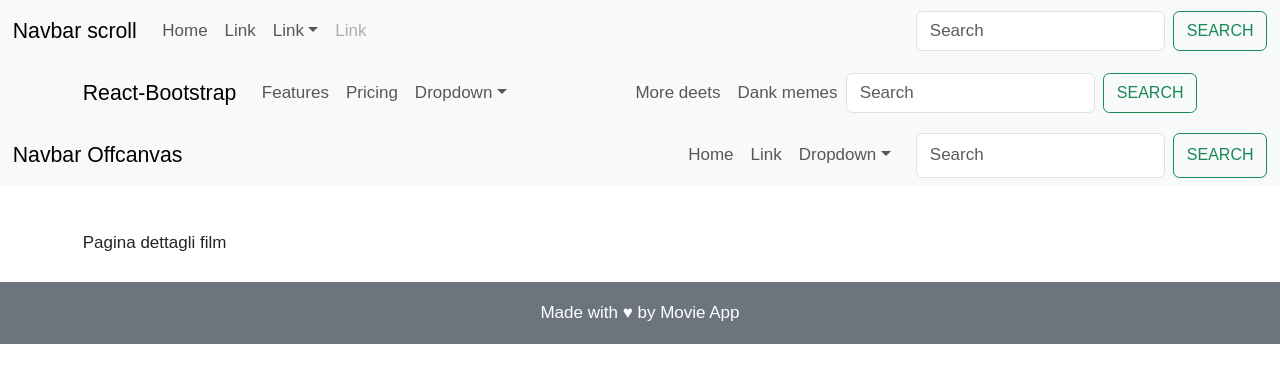
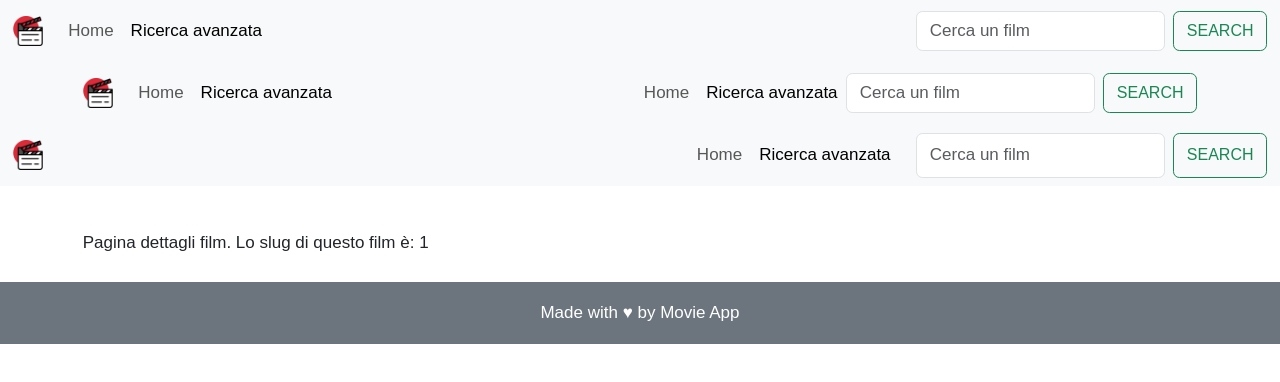
Before and after one commit to Danilo-Mosca/movies-frontend, a React (Vite) app: page /movies/1 in a window 1280 px wide. Shown: the top 382 px of the page. Built offline with nearby package versions, Linux system fonts and the light colour scheme.

Commit message:
fixed header sidebar navlinks

```diff
--- a/src/components/Card.jsx
+++ b/src/components/Card.jsx
@@ -1,3 +1,5 @@
+import { Link } from "react-router-dom";
+
 function Card({ data }) {
 
     const posterUrl = import.meta.env.VITE_API_POSTER;
@@ -11,6 +13,7 @@ function Card({ data }) {
                 {/* <a href="#" className="btn btn-primary" onClick={onShowMovie}>
                     Maggiori info
                 </a> */}
+            <Link to={`/movies/${data.slug}`}>Dettagli</Link>
             </div>
         </div>
     );
--- a/src/components/Header.jsx
+++ b/src/components/Header.jsx
@@ -5,14 +5,19 @@ import Nav from 'react-bootstrap/Nav';
 import Navbar from 'react-bootstrap/Navbar';
 import NavDropdown from 'react-bootstrap/NavDropdown';
 import Offcanvas from 'react-bootstrap/Offcanvas';
-
+import { NavLink } from 'react-router-dom';
 function Header() {
     return (
         <>
             <header>
                 <Navbar expand="md" className="bg-body-tertiary">
                     <Container fluid>
-                        <Navbar.Brand href="#">Navbar scroll</Navbar.Brand>
+                        <Navbar.Brand>
+                            <NavLink to="/" className="nav-link">
+                                <img src="./../favicon.png" width="30" height="30" alt="logo Movie App" />
+                            </NavLink>
+                        </Navbar.Brand>
+
                         <Navbar.Toggle aria-controls="navbarScroll" />
                         <Navbar.Collapse id="navbarScroll">
                             <Nav
@@ -20,9 +25,9 @@ function Header() {
                                 style={{ maxHeight: '100px' }}
                                 navbarScroll
                             >
-                                <Nav.Link href="#action1">Home</Nav.Link>
-                                <Nav.Link href="#action2">Link</Nav.Link>
-                                <NavDropdown title="Link" id="navbarScrollingDropdown">
+                                <NavLink to="/" className="nav-link">Home</NavLink>
+                                <NavLink to="/movies" className="nav-link">Ricerca avanzata</NavLink>
+                                {/* <NavDropdown title="Link" id="navbarScrollingDropdown">
                                     <NavDropdown.Item href="#action3">Action</NavDropdown.Item>
                                     <NavDropdown.Item href="#action4">
                                         Another action
@@ -31,15 +36,12 @@ function Header() {
                                     <NavDropdown.Item href="#action5">
                                         Something else here
                                     </NavDropdown.Item>
-                                </NavDropdown>
-                                <Nav.Link href="#" disabled>
-                                    Link
-                                </Nav.Link>
+                                </NavDropdown> */}
                             </Nav>
                             <Form className="d-flex">
                                 <Form.Control
                                     type="search"
-                                    placeholder="Search"
+                                    placeholder="Cerca un film"
                                     className="me-2"
                                     aria-label="Search"
                                 />
@@ -53,13 +55,18 @@ function Header() {
             <header>
                 <Navbar collapseOnSelect expand="md" className="bg-body-tertiary">
                     <Container>
-                        <Navbar.Brand href="#home">React-Bootstrap</Navbar.Brand>
+                        <Navbar.Brand>
+                            <NavLink to="/" className="nav-link">
+                                <img src="./../favicon.png" width="30" height="30" alt="logo Movie App" />
+                            </NavLink>
+
+                        </Navbar.Brand>
                         <Navbar.Toggle aria-controls="responsive-navbar-nav" />
                         <Navbar.Collapse id="responsive-navbar-nav">
                             <Nav className="me-auto">
-                                <Nav.Link href="#features">Features</Nav.Link>
-                                <Nav.Link href="#pricing">Pricing</Nav.Link>
-                                <NavDropdown title="Dropdown" id="collapsible-nav-dropdown">
+                                <NavLink to="/" className="nav-link">Home</NavLink>
+                                <NavLink to="/movies" className="nav-link">Ricerca avanzata</NavLink>
+                                {/* <NavDropdown title="Dropdown" id="collapsible-nav-dropdown">
                                     <NavDropdown.Item href="#action/3.1">Action</NavDropdown.Item>
                                     <NavDropdown.Item href="#action/3.2">
                                         Another action
@@ -69,18 +76,16 @@ function Header() {
                                     <NavDropdown.Item href="#action/3.4">
                                         Separated link
                                     </NavDropdown.Item>
-                                </NavDropdown>
+                                </NavDropdown> */}
                             </Nav>
                             <Nav>
-                                <Nav.Link href="#deets">More deets</Nav.Link>
-                                <Nav.Link eventKey={2} href="#memes">
-                                    Dank memes
-                                </Nav.Link>
+                                <NavLink to="/" className="nav-link">Home</NavLink>
+                                <NavLink to="/movies" className="nav-link">Ricerca avanzata</NavLink>
                             </Nav>
                             <Form className="d-flex">
                                 <Form.Control
                                     type="search"
-                                    placeholder="Search"
+                                    placeholder="Cerca un film"
                                     className="me-2"
                                     aria-label="Search"
                                 />
@@ -94,7 +99,12 @@ function Header() {
             <header>
                 <Navbar expand="md" className="bg-body-tertiary mb-3">
                     <Container fluid>
-                            <Navbar.Brand href="#">Navbar Offcanvas</Navbar.Brand>
+                        <Navbar.Brand>
+                            <NavLink to="/" className="nav-link">
+                                <img src="./../favicon.png" width="30" height="30" alt="logo Movie App" />
+                            </NavLink>
+                        </Navbar.Brand>
+
                         <Navbar.Toggle aria-controls={`offcanvasNavbar-expand-md`} />
                         <Navbar.Offcanvas
                             id={`offcanvasNavbar-expand-md`}
@@ -103,14 +113,14 @@ function Header() {
                         >
                             <Offcanvas.Header closeButton>
                                 <Offcanvas.Title id={`offcanvasNavbarLabel-expand-md`}>
-                                        Offcanvas
+                                    Menu
                                 </Offcanvas.Title>
                             </Offcanvas.Header>
                             <Offcanvas.Body>
                                 <Nav className="justify-content-end flex-grow-1 pe-3">
-                                        <Nav.Link href="#action1">Home</Nav.Link>
-                                        <Nav.Link href="#action2">Link</Nav.Link>
-                                        <NavDropdown
+                                    <NavLink to="/" className="nav-link">Home</NavLink>
+                                    <NavLink to="/movies" className="nav-link">Ricerca avanzata</NavLink>
+                                    {/* <NavDropdown
                                         title="Dropdown"
                                         id={`offcanvasNavbarDropdown-expand-md`}
                                     >
@@ -122,12 +132,12 @@ function Header() {
                                         <NavDropdown.Item href="#action5">
                                             Something else here
                                         </NavDropdown.Item>
-                                        </NavDropdown>
+                                    </NavDropdown> */}
                                 </Nav>
                                 <Form className="d-flex">
                                     <Form.Control
                                         type="search"
-                                            placeholder="Search"
+                                        placeholder="Cerca un film"
                                         className="me-2"
                                         aria-label="Search"
                                     />
--- a/src/index.css
+++ b/src/index.css
@@ -49,7 +49,7 @@ img {
 } */
 
 
-/* --------------- Pulsanti della paginazione: da aggiungere eventualmente in un suo module.css --------------- */
+/* --------------- Pulsanti della paginazione: da aggiungere SICURAMENTE in un suo module.css --------------- */
 button {
   color: black;
   border: 1px solid black;
--- a/src/pages/DefaultLayout.jsx
+++ b/src/pages/DefaultLayout.jsx
@@ -1,6 +1,6 @@
 import Header from "../components/Header";
 import Footer from "../components/Footer";
-import { Outlet } from "react-router-dom";
+import { Outlet } from "react-router-dom";      //Placeholter dell'outlet personalizzato
 
 function DefaultLayout() {
     return (
--- a/src/pages/MovieDetails.jsx
+++ b/src/pages/MovieDetails.jsx
@@ -1,9 +1,12 @@
+// UseParams restituisce i parametri della url:
+import { useParams } from "react-router-dom";
+
 export default function MovieDetails() {
-
+    const { slug } = useParams()  //slug: slug-del-film
     return (
         <>
             <section className="container py-4">
-                <div>Pagina dettagli film</div>
+                <div>Pagina dettagli film. Lo slug di questo film è: {slug}</div>
             </section >
         </>
     );
```
Lines whose indentation alone changed are shown as unchanged.
